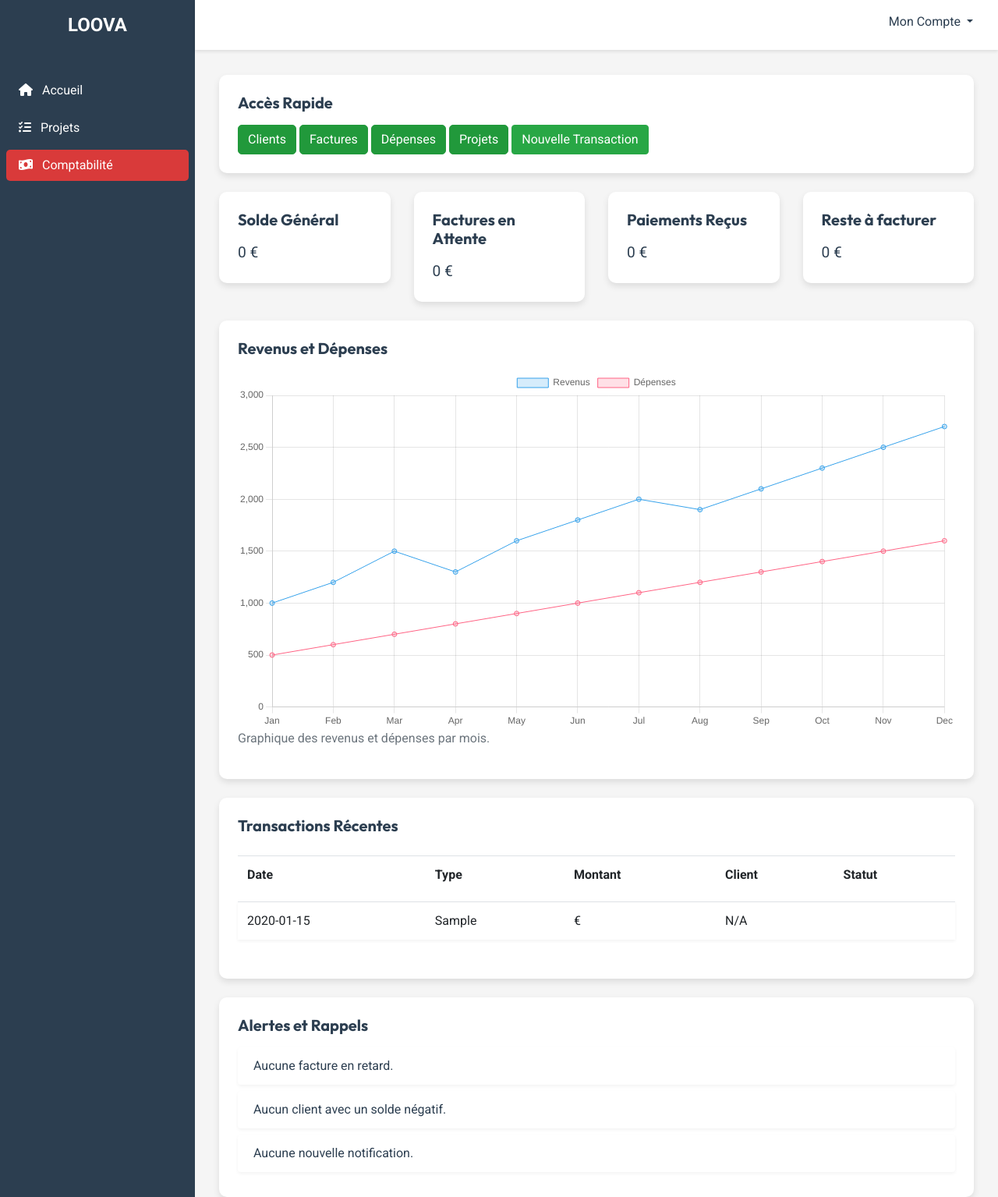
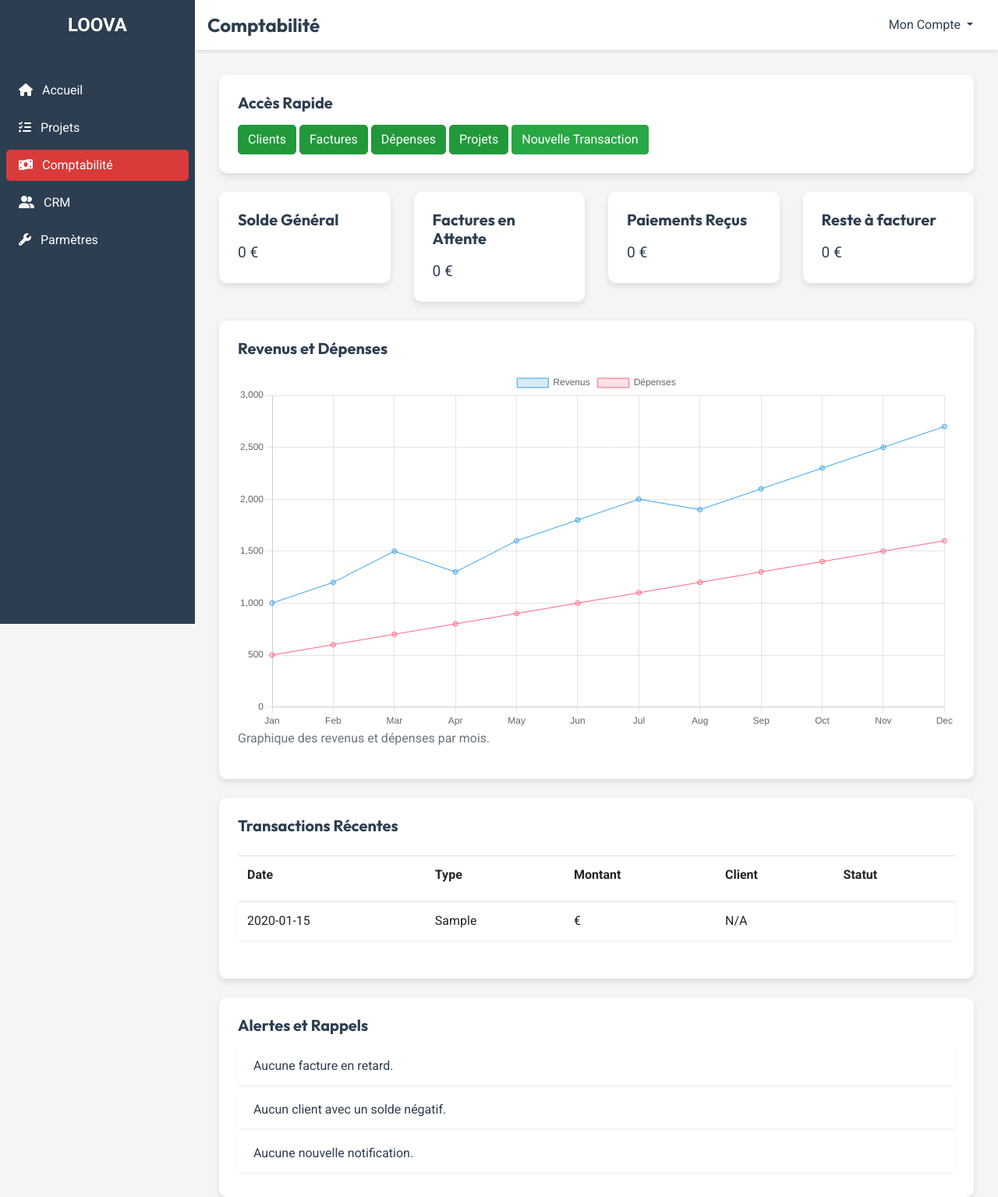
Before and after one commit to Iconoklaste/mon_compta_app, a Flask app: page /compta/ in a window 1280 px wide. Shown: the whole page at 78% size. Run offline with Flask 3, Linux system fonts and the light colour scheme; the visitor is signed in with stand-in values (Sample User, id 1); tables that the repository leaves empty hold one stand-in row (values such as "Sample post"); parts of the project's set-up code (start-up, migrations or seed data) failed here and were passed over; some libraries are stand-ins or nearby versions.

Commit message:
maj sidebar

```diff
--- a/controllers/clients_controller.py
+++ b/controllers/clients_controller.py
@@ -11,7 +11,9 @@ clients_bp = Blueprint('clients', __name__, url_prefix='/clients')
 @login_required
 def clients():
     clients = Client.query.all()
-    return render_template('clients.html', clients=clients)
+    return render_template('clients.html',
+                           clients=clients,
+                           current_page='CRM')
 
 @clients_bp.route('/ajouter_client', methods=['POST'])
 @login_required
--- a/static/styles.css
+++ b/static/styles.css
@@ -154,10 +154,14 @@ nav#sidebar-content {
     display: flex;
     justify-content: space-between;
     align-items: center; /* Vertically center items */
-    position: relative;
+    position: fixed; /* Make the navbar fixed */
+    top: 0; /* Align to the top */
+    left: 250px; /* Start the navbar to the right of the sidebar */
+    width: calc(100% - 250px);
+    z-index: 200; /* Ensure it's above the sidebar and other content */
     flex-shrink: 0;
-    width: 100%;
     min-height: 4rem; /* Set a fixed minimum height */
+    transition: left 0.3s ease, width 0.3s ease
 }
 
 .navbar-title-container {
@@ -335,19 +339,27 @@ nav#sidebar-content {
 }
 
 .sidebar {
-    width: 250px; /* Largeur de la sidebar */
-    flex-shrink: 0; /* La sidebar ne doit pas se réduire */
+    width: 250px; /* Initial width of the sidebar */
+    flex-shrink: 0; /* Sidebar should not shrink */
+    position: fixed; /* Make the sidebar fixed */
+    top: 0; /* Align to the top */
+    left: 0; /* Align to the left */
+    height: 100vh; /* Make the sidebar full height */
+    z-index: 100; /* Ensure it's above other content */
 }
 
+
 .main-content {
-    flex-grow: 1; /* Le contenu principal prend tout l'espace disponible */
+    flex-grow: 1; /* Main content takes up available space */
     display: flex;
     flex-direction: column;
+    margin-left: 250px; /* Add a left margin to the main content */
+    transition: margin-left 0.3s ease; /* Add a transition for smooth resizing */
 }
 
 .content {
     flex-grow: 1;
-    padding-top: 2rem;
+    padding-top: 6rem;
     padding-left: 1rem;
     padding-right: 1rem;
     overflow-y: auto; /* Add a vertical scrollbar if content overflows */
--- a/templates/base.html
+++ b/templates/base.html
@@ -40,6 +40,18 @@
                         <a href="{{ url_for('compta.index') }}">
                             <i class="fas fa-money-bill-wave sidebar-icon"></i>
                             <span class="sidebar-text">Comptabilité</span>
+                        </a>
+                    </li>
+                    <li class="{% if current_page == 'CRM' %}active{% endif %}">
+                        <a href="{{ url_for('clients.clients') }}">
+                            <i class="fas fa-user-group sidebar-icon"></i>
+                            <span class="sidebar-text">CRM</span>
+                        </a>
+                    </li>
+                    <li class="{% if current_page == 'Paramètres' %}active{% endif %}">
+                        <a href="">
+                            <i class="fas fa-wrench sidebar-icon"></i>
+                            <span class="sidebar-text">Parmètres</span>
                         </a>
                     </li>
                     {% endif %}
--- a/templates/compta/compta_index.html
+++ b/templates/compta/compta_index.html
@@ -2,7 +2,7 @@
 {% extends 'base.html' %}
 
 {% block page_title %}
-<span style="text-transform: uppercase;">Comptabilité - Tableau de Bord.</span>
+    <h1>Comptabilité</h1>
 {% endblock %}
 
 {% block content %}
```
Also changed, not shown: templates/test/test_projet_detail.html (deleted, +0 -30 lines).
